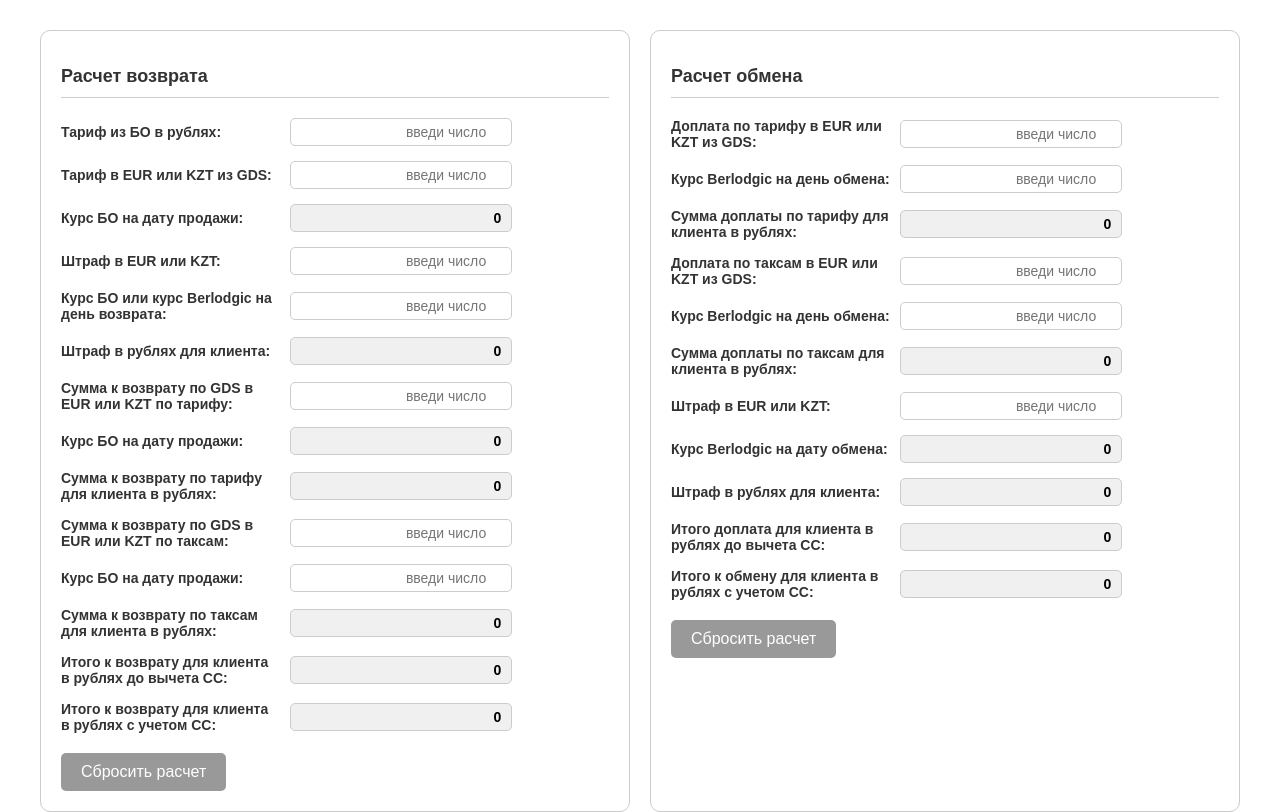
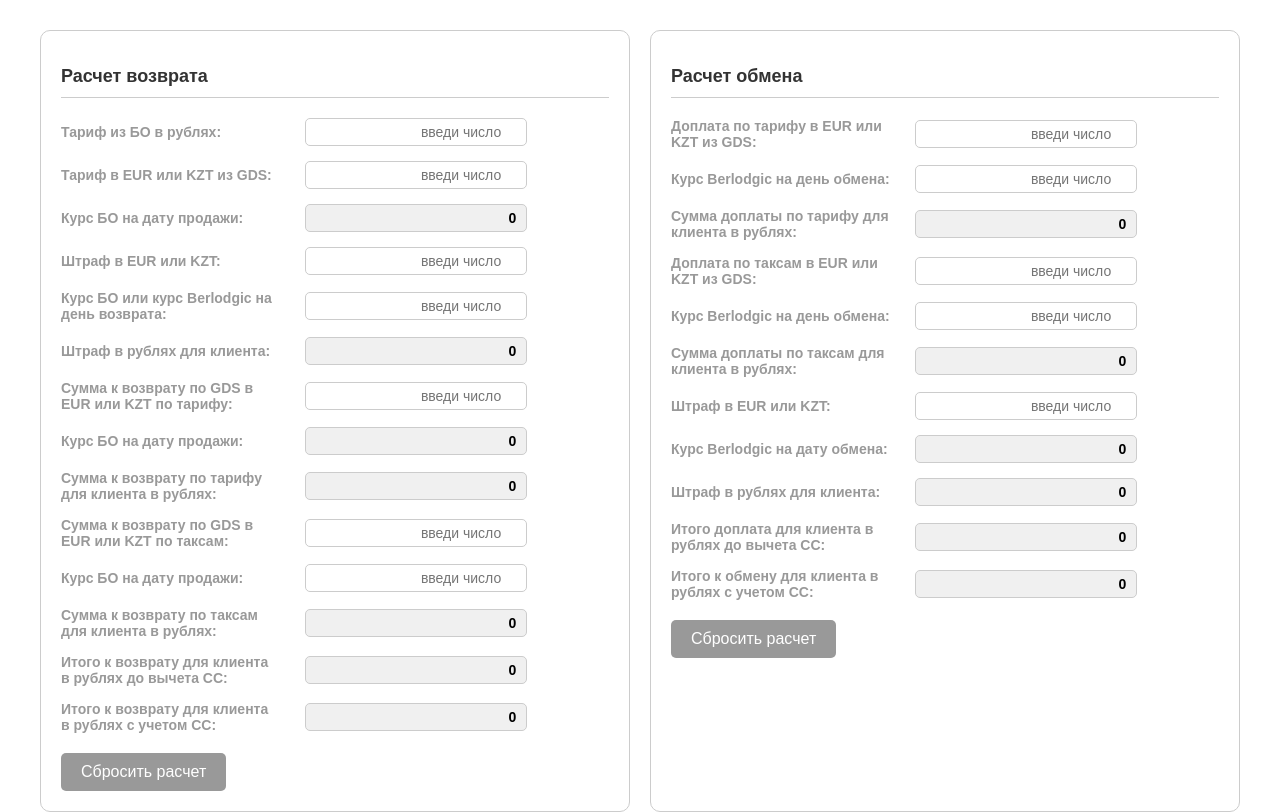
Before and after one commit to GalinaGoncharenko/calculators, a plain HTML site: page index.html in a window 1280 px wide. Drawn offline with Linux system fonts and the light colour scheme.

Commit message:
Update index.html
мп

```diff
--- a/index.html
+++ b/index.html
@@ -1,4 +1,3 @@
-
 <!DOCTYPE html>
 <html lang="ru">
 <head>
@@ -55,10 +54,10 @@
         .label {
             font-size: 14px; /* Уменьшенный размер текста */
             font-weight: bold;
-            color: #333;
+            color: #999; /* Новый цвет текста */
             width: 40%; /* Ширина меток */
             text-align: left; /* Выравнивание по левому краю */
-            margin-right: 10px; /* Отступ между меткой и полем */
+            margin-right: 25px; /* Увеличенный отступ между меткой и полем */
         }
         /* Стиль для полей ввода */
         .input {
```
